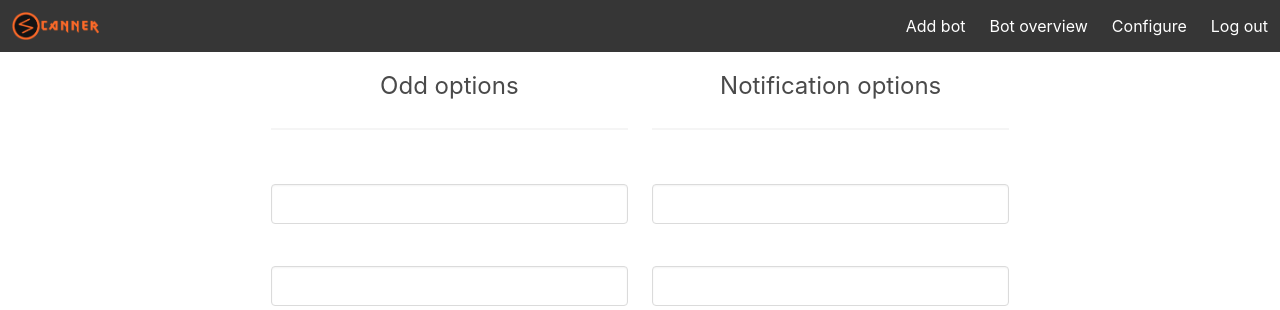
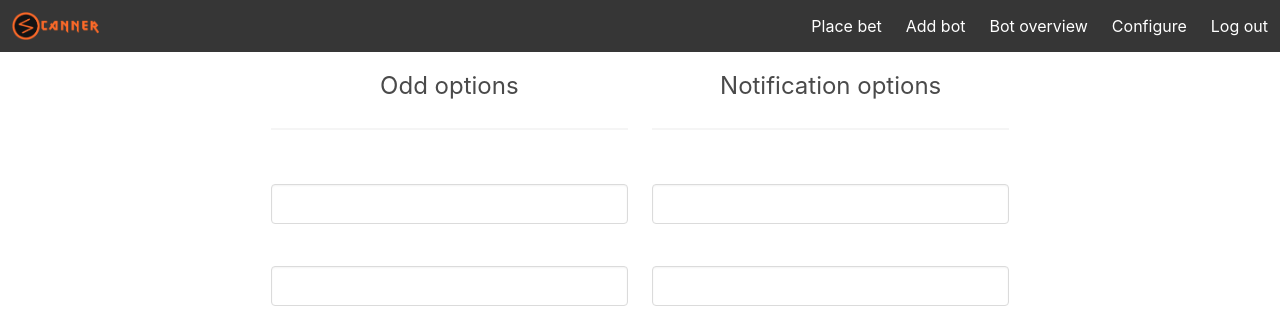
Before and after one commit to 8ru73u5/casino-winner-scanner, a Flask app: page /config/ in a window 1280 px wide. Shown: the top 310 px of the page. Run offline with Flask 2, Linux system fonts and the light colour scheme; the visitor is signed in with stand-in values (Sample User, id 1); data that the repository does not hold is empty; parts of the project's set-up code (start-up, migrations or seed data) failed here and were passed over; some libraries are stand-ins or nearby versions.

Commit message:
Add place bet link to main menu

```diff
--- a/templates/base.html
+++ b/templates/base.html
@@ -24,6 +24,9 @@
   <div id="mainNav" class="navbar-menu">
     <div class="navbar-end">
       {% if g.admin %}
+        <a href="{{ url_for('place_bet.main') }}" class="navbar-item">
+          Place bet
+        </a>
         <a href="{{ url_for('bots.add_bot') }}" class="navbar-item">
           Add bot
         </a>
```
